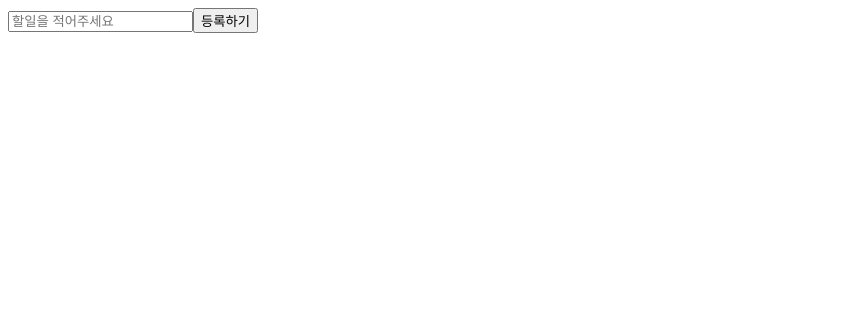
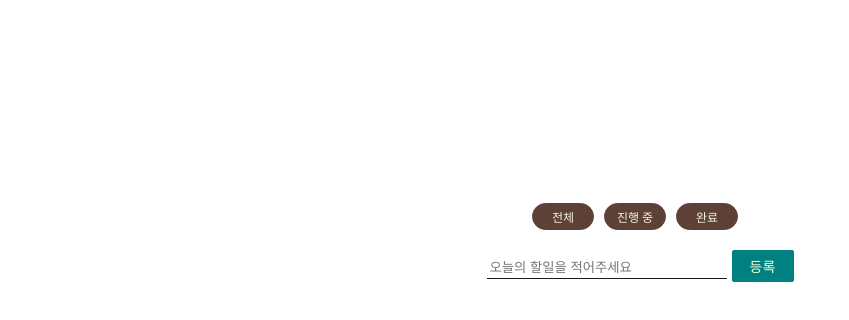
Before and after one commit to sasohameul/react-mini-project, a React (Create React App) app: page /NewPage in a window 1280 px wide. Shown: the top 320 px of the page, without its empty margins (0-849 px from the left). Built offline with nearby package versions, Linux system fonts and the light colour scheme.

Commit message:
Add:TodoList with Redux

```diff
--- a/src/NewPage.js
+++ b/src/NewPage.js
@@ -1,55 +1,47 @@
 import React from "react";
-import { useState } from "react";
+import ToDoForm from "./components/ToDoForm";
+import FilteredButton from "./components/FilteredButton";
 
 const TodoItem = (props) => {
   const { todo, onToggle } = props;
 
-    return (
+  return (
+    <div style={{display:"flex", justifyContent:"space-between", alignItems:"center", verticalAlign:"middle", marginBottom:"8px"}}>
       <li
-        style={{ textDecoration: todo.done ? "line-through" : "none" }}
-        onClick={()=>onToggle(todo.id)}
+        style={{
+          textDecoration: todo.done ? "line-through" : "none",
+          marginBottom: "5px",
+        }}
+        onClick={() => onToggle(todo.id)}
       >
         {todo.text}
       </li>
-    );
-  };
+    </div>
+  );
+};
 
 const TodoList = (props) => {
-  const {todo,onToggle} = props;
+  const { filteredTodo, onToggle } = props;
+
   return (
-    <ul>
-      {todo.map((todo) =>
-        <TodoItem key={todo.id} onToggle={onToggle} todo={todo}/>
-    )}
+    <ul style={{ height: "300px" }}>
+      {filteredTodo.map((todo) => (
+        <TodoItem key={todo.id} onToggle={onToggle} todo={todo} />
+      ))}
     </ul>
   );
 };
 
 const NewPage = (props) => {
-
-  const {todo, onCreateTodo, onToggle} = props;
-  const [text, setText] = useState('');
-
-  const onChange = (e) => {
-    setText(e.target.value);
-  }
-
-  const onSubmit = (e) =>{
-    e.preventDefault();
-    onCreateTodo(text);
-    setText('');
-  };
+  const { todo, onCreateTodo, onToggle, filteredTodo } = props;
 
   return (
     <div>
-      <form onSubmit={onSubmit}>
-        <input value={text} placeholder="할일을 적어주세요" onChange={onChange}/>
-        <button type="submit">등록하기</button>
-      </form>
-      <TodoList todo={todo} onToggle={onToggle} />
+      <FilteredButton />
+      <ToDoForm onCreateTodo={onCreateTodo} />
+      <TodoList todo={todo} onToggle={onToggle} filteredTodo={filteredTodo} />
     </div>
-  )
-
+  );
 };
 
 export default NewPage;
--- a/src/Router.js
+++ b/src/Router.js
@@ -1,11 +1,13 @@
 import { BrowserRouter, Route, Routes } from "react-router-dom";
 import React from "react";
 import App from "./App";
-import ToDoList from "./ToDoList";
+import ToDoList from "./components/ToDoList";
+import GlobalStyle from "./styles/GlobalStyle";
 
 const Router = () => {
   return (
     <BrowserRouter>
+      <GlobalStyle />
       <Routes>
         <Route path="/" element={<App />} />
         <Route path="/NewPage" element={<ToDoList />} />
--- a/src/ToDoList.js
+++ /dev/null
@@ -1,29 +0,0 @@
-import React from "react";
-import { useDispatch, useSelector } from "react-redux";
-import { addTodo, toggleTodo } from "./reducers/todo";
-import NewPage from "./NewPage";
-
-const ToDoList = () => {
-
-  // dispatch 를 사용하기 위한 준비
-  const dispatch = useDispatch();
-  // store 에 접근하여 state 가져오기
-  const todo = useSelector(state => state.todo);
-
-  const onCreateTodo = (text) => {
-    dispatch(addTodo(text));
-  };
-
-  const onToggle = (id) => {
-    dispatch(toggleTodo(id));
-  }
-
-  return (
-    <NewPage
-    todo={todo}
-    onCreateTodo={onCreateTodo}
-    onToggle={onToggle}/>
-  )
-};
-
-export default ToDoList;
--- /dev/null
+++ b/src/components/FilteredButton.js
@@ -0,0 +1,33 @@
+import React from "react";
+import { useDispatch } from "react-redux";
+import { FILTERS, setFilter } from "../reducers/filter";
+import * as S from '../styles/FilteredButton.styled';
+
+const FilteredButton = () => {
+  const dispatch = useDispatch();
+
+  return (
+    <S.StyledButtonDiv>
+      <S.StyledButton
+        type="button"
+        onClick={() => dispatch(setFilter(FILTERS.SHOW_ALL))}
+      >
+        전체
+      </S.StyledButton>
+      <S.StyledButton
+        type="button"
+        onClick={() => dispatch(setFilter(FILTERS.SHOW_ING))}
+      >
+        진행 중
+      </S.StyledButton>
+      <S.StyledButton
+        type="button"
+        onClick={() => dispatch(setFilter(FILTERS.SHOW_COMPLETED))}
+      >
+        완료
+      </S.StyledButton>
+    </S.StyledButtonDiv>
+  );
+};
+
+export default FilteredButton;
--- /dev/null
+++ b/src/components/ToDoForm.js
@@ -0,0 +1,32 @@
+import React from 'react';
+import { useState } from 'react';
+import * as S from '../styles/ToDoForm.styled';
+
+const ToDoForm = (props) => {
+
+  const {onCreateTodo} = props;
+  const [text, setText] = useState('');
+
+  const onChange = (e) => {
+    setText(e.target.value);
+  }
+
+  const onSubmit = (e) =>{
+    e.preventDefault();
+    if(text === '') alert('할일을 적어주세요');
+    else {
+      onCreateTodo(text);
+      setText('');
+    }
+  };
+  return (
+    <S.StyledDiv>
+      <form onSubmit={onSubmit}>
+        <S.StyledInput value={text} placeholder="오늘의 할일을 적어주세요" onChange={onChange}/>
+        <S.StyledRegiButton type="submit">등록</S.StyledRegiButton>
+      </form>
+    </S.StyledDiv>
+  );
+};
+
+export default ToDoForm;
--- /dev/null
+++ b/src/components/ToDoList.js
@@ -0,0 +1,49 @@
+import React from "react";
+import { useDispatch, useSelector } from "react-redux";
+import { addTodo, toggleTodo } from "../reducers/todo";
+import { FILTERS } from "../reducers/filter";
+import NewPage from "../NewPage";
+
+const ToDoList = () => {
+
+  // dispatch 를 사용하기 위한 준비
+  const dispatch = useDispatch();
+  // store 에 접근하여 state 가져오기
+  const todo = useSelector(state => state.todo);
+  const filter = useSelector(state => state.filter);
+  console.log(filter);
+
+  const onCreateTodo = (text) => {
+    dispatch(addTodo(text));
+  };
+
+  const onToggle = (id) => {
+    dispatch(toggleTodo(id));
+  }
+
+  const onFilteredTodo = () => {
+    switch (filter) {
+
+      case FILTERS.SHOW_COMPLETED:
+        return todo.filter((item) => item.done);
+      case FILTERS.SHOW_ING:
+        return todo.filter((item) => !item.done);
+
+      default:
+        return todo;
+    }
+  };
+
+const filteredTodo = onFilteredTodo();
+
+  return (
+    <NewPage
+    todo={todo}
+    filter={filter}
+    onCreateTodo={onCreateTodo}
+    onToggle={onToggle}
+    filteredTodo={filteredTodo}/>
+  )
+};
+
+export default ToDoList;
--- /dev/null
+++ b/src/reducers/filter.js
@@ -0,0 +1,30 @@
+export const SET_FILTER = "FILTER/SET_FILTER";
+
+export const FILTERS = {
+
+  SHOW_ALL: "SHOW_ALL",
+  SHOW_COMPLETED: "SHOW_COMPLETED",
+  SHOW_ING: "SHOW_ING",
+}
+
+export const setFilter = (filter) => ({
+
+  type: SET_FILTER,
+  filter
+
+});
+
+const initializeState = FILTERS.SHOW_ALL;
+
+export const filter = (state=initializeState, action) => {
+
+  switch (action.type) {
+    case SET_FILTER:
+
+      return action.filter;
+
+    default:
+      return state;
+  }
+
+};
--- a/src/reducers/index.js
+++ b/src/reducers/index.js
@@ -1,10 +1,12 @@
 import { combineReducers } from "redux";
 import counter from "./counter";
 import { todo } from "./todo";
+import { filter } from "./filter";
 
 const rootReducer = combineReducers({
   counter,
   todo,
+  filter,
 });
 
 export default rootReducer;
--- /dev/null
+++ b/src/styles/FilteredButton.styled.js
@@ -0,0 +1,28 @@
+import styled from "styled-components";
+
+export const StyledButtonDiv = styled.div`
+  margin-bottom: 20px;
+  display: flex;
+  justify-content: center;
+  align-items: center;
+`;
+export const StyledButton = styled.button`
+  all: unset;
+  cursor: pointer;
+  background-color: #5d4037;
+  border: 1px solid #5d4037;
+  border-radius: 15px;
+  color: #F5F5DC;
+  font-size: 12px;
+  margin-right: 10px;
+  width: 60px;
+  height: 25px;
+  text-align: center;
+  transition: transform 0.3s ease-in-out;
+
+  &:hover {
+    background-color: #FFF;
+    color: #5d4037;
+    transform: translateY(-4px);
+  }
+`;
--- /dev/null
+++ b/src/styles/GlobalStyle.js
@@ -0,0 +1,24 @@
+import { createGlobalStyle } from "styled-components";
+
+const GlobalStyle = createGlobalStyle`
+* {
+  margin: 0;
+  padding: 0;
+  box-sizing: border-box;
+}
+
+html, body {
+  height: 100vh;
+  display: flex;
+  justify-content: center;
+  align-items: center;
+}
+
+body {
+  display: flex;
+  justify-content: center;
+  align-items: center;
+}
+`;
+
+export default GlobalStyle;
--- /dev/null
+++ b/src/styles/ToDoForm.styled.js
@@ -0,0 +1,36 @@
+import styled from 'styled-components';
+
+export const StyledDiv = styled.div`
+  margin-bottom: 15px;
+`;
+export const StyledInput = styled.input`
+  border: none;
+  border-bottom: 1px solid #191919;
+  margin-right: 5px;
+  width: 240px;
+  padding: 3px;
+
+  &:focus {
+    outline: none;
+    border-bottom: 1px solid #008080;
+    border-radius: 2px;
+  }
+`;
+export const StyledRegiButton = styled.button`
+  all: unset;
+  cursor: pointer;
+  background-color: #008080;
+  border: 1px solid #008080;
+  font-size: 14px;
+  color: #FFFDD0;
+  width: 60px;
+  height: 30px;
+  text-align: center;
+  border-radius: 2px;
+  transition: all 0.3s ease-in-out;
+
+  &:hover {
+    background-color: #FFF;
+    color: #008080;
+  }
+`;
```
